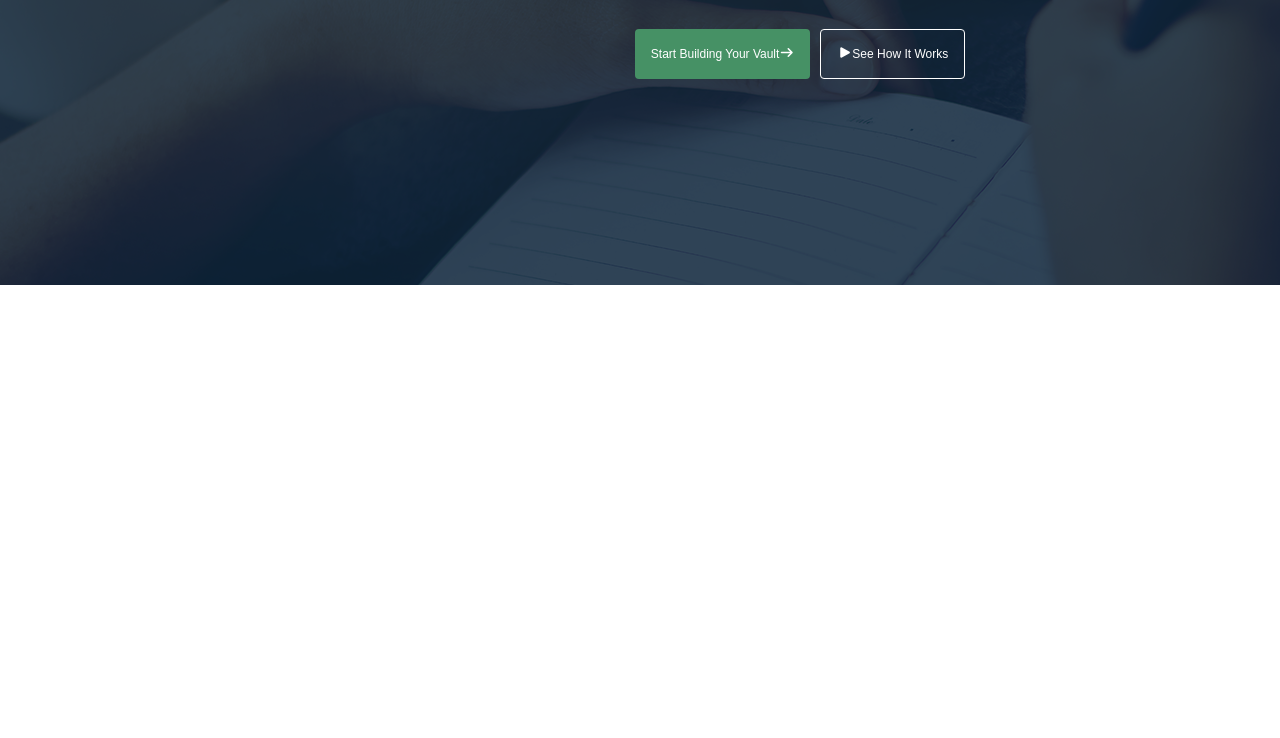
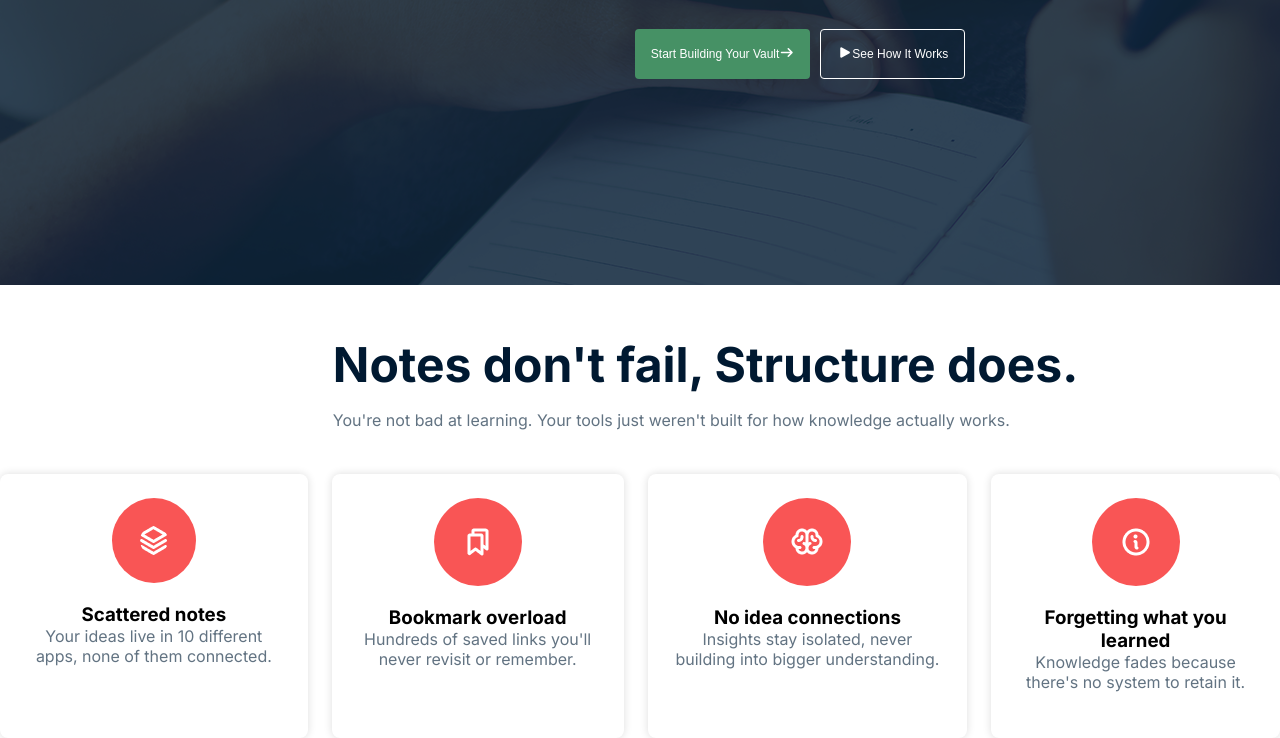
Before and after one commit to sumyeaa/Assignment-1, a plain HTML site: page index.html in a window 1280 px wide. Shown: the part 485-1223 px from the top of the page. Before the commit the page ends 800 px from the top, so only its background shows below. Drawn offline with Linux system fonts and the light colour scheme.

Commit message:
notes part added

```diff
--- a/index.html
+++ b/index.html
@@ -41,5 +41,37 @@
 
         </section>
     </header>
+
+    <section class="notes">
+        <div class="notes-container">
+            <div class="section-heading">
+                    <h2>Notes don't fail, Structure does.</h2>
+                <p>You're not bad at learning. Your tools just weren't built for how knowledge actually works.</p>
+            </div>
+            <div class="notes-box">
+                <div class="notes-card">
+                    <img class="note-logo" src="assets/Vector.png" alt="">
+                    <h3>Scattered notes</h3>
+                    <p>Your ideas live in 10 different apps, none of them connected.</p>
+                </div>
+                <div class="notes-card">
+                    <img class="note-logo" src="assets/Bookmarks.png" alt="">
+                    <h3>Bookmark overload</h3>
+                    <p>Hundreds of saved links you'll never revisit or remember.</p>
+                </div>
+                <div class="notes-card">
+                    <img class="note-logo" src="assets/Brain.png
+                    " alt="">
+                    <h3>No idea connections</h3>
+                    <p>Insights stay isolated, never building into bigger understanding.</p>
+                </div>
+                <div class="notes-card">
+                    <img class="note-logo" src="assets/Info.png" alt="">
+                    <h3>Forgetting what you learned</h3>
+                    <p>Knowledge fades because there's no system to retain it.</p>
+                </div>
+            </div>
+        </div>
+    </section>
 </body>
 </html>
--- a/styles/assign.css
+++ b/styles/assign.css
@@ -122,3 +122,67 @@
   padding: 17px 16px;
     border: white solid 1px;
 }
+.notes{
+
+    justify-content: center;
+    align-items: center;
+}
+.notes-container{
+    max-width: 1360px;
+   text-align: center;
+   margin: 0 auto;
+
+   justify-content: center;
+   align-items: center;
+}
+.section-heading{
+    max-width: 1360px;
+    margin: 0 auto;
+    width: 48%;
+    padding-top: 50px;
+}
+.section-heading h2{
+   font-weight:bold ;
+   font-size: 48px;
+   margin-bottom: 16px;
+   color: #001931;
+   white-space: nowrap;
+}
+.section-heading p{
+    color: #627382;
+    font-size: 16px;
+    line-height: 20px;
+    justify-content: center;
+    white-space: nowrap;
+    margin-bottom: 44px;
+}
+.notes-box{
+    max-width: 1360px;
+    display: flex;
+    gap: 24px;
+}
+.notes-card{
+   background-color: #ffffff;
+   border-radius: 8px;
+   padding: 24px;
+   max-width: 322px ;
+   box-shadow: 0 0 8px 0 #00000023;
+}
+.note-logo{
+    background-color: #F95555;
+    border-radius: 50%;
+    padding: 28px;
+    margin-bottom: 16px;
+}
+.notes-card h2{
+    font-weight: 600px;
+    font-size: 24px;
+    margin-bottom: 16px;
+    color: #001931;
+}
+.notes-card p{
+    color: #627382;
+    font-size: 16px;
+    line-height: 20px;
+    margin-bottom: 22px;
+}
```
